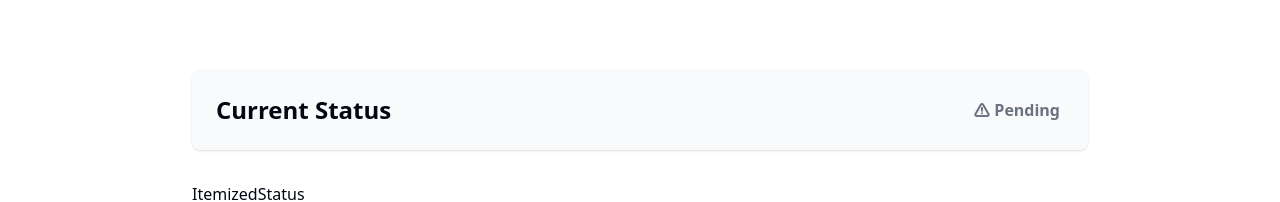
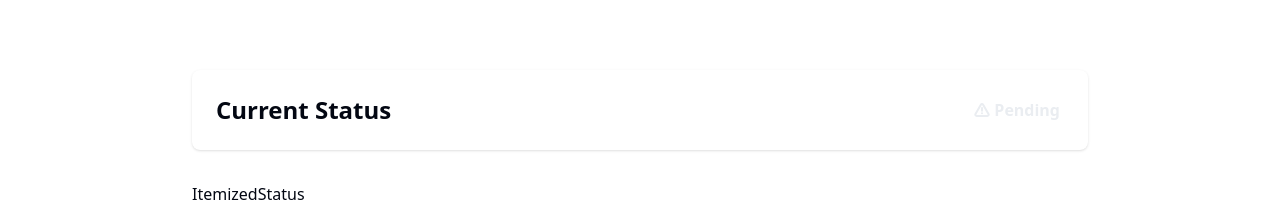
Before and after one commit to bnrobinson93/virtru-takehome, a React (Vite) app: page / in a window 1280 px wide. Shown: the part 141-343 px from the top of the page. Built offline with nearby package versions, Linux system fonts and the light colour scheme; no server answers.

Commit message:
Style changes

```diff
--- a/src/HealthDashboard/Header.tsx
+++ b/src/HealthDashboard/Header.tsx
@@ -1,28 +1,35 @@
 import { Filter, Pause, Play } from "lucide-react";
-import { Button } from '@/components/ui/button';
+import { Button } from "@/components/ui/button";
 
-type Props = {pause: () => void, resume: () => void, paused: boolean}
+type Props = { pause: () => void; resume: () => void; paused: boolean };
 
-function Header({pause, resume, paused}: Props) {
+function Header({ pause, resume, paused }: Props) {
   const action = paused ? resume : pause;
   const buttonText = paused ? "Resume Updates" : "Pause Updates";
   const Icon = paused ? <Play size={24} /> : <Pause size={24} />;
 
   return (
-      <header className="flex gap-2 items-center justify-between top-0 px-4 py-2 bg-gray-100 dark:bg-gray-900 h-14">
-        <div className="font-bold text-3xl">Health Check</div>
+    <header className="top-0 flex h-14 items-center justify-between gap-2 bg-gray-400 px-4 py-2 dark:bg-gray-600">
+      <div className="text-3xl font-bold">Health Check</div>
       <nav>
-          <Button variant="secondary" className="text-primary-500 hover:text-primary-950 px-2">
+        <Button
+          variant="secondary"
+          className="px-2 text-primary-500 hover:text-primary-950"
+        >
           <Filter />
-            <span className="hidden sm:inline-block -ml-1">Filter</span>
+          <span className="-ml-1 hidden sm:inline-block">Filter</span>
         </Button>
-          <Button variant="secondary" className="text-primary-500 hover:text-primary-950 px-2" onClick={action}>
+        <Button
+          variant="secondary"
+          className="px-2 text-primary-500 hover:text-primary-950"
+          onClick={action}
+        >
           {Icon}
-            <span className="hidden sm:inline-block -ml-1">{buttonText}</span>
+          <span className="-ml-1 hidden sm:inline-block">{buttonText}</span>
         </Button>
       </nav>
     </header>
-  )
+  );
 }
 
-export default Header
+export default Header;
--- a/tailwind.config.js
+++ b/tailwind.config.js
@@ -1,85 +1,97 @@
 /** @type {import('tailwindcss').Config} */
 export default {
   darkMode: ["class"],
-    content: [
-    "./index.html",
-    "./src/**/*.{js,ts,jsx,tsx}",
-  ],
+  content: ["./index.html", "./src/**/*.{js,ts,jsx,tsx}"],
   theme: {
     extend: {
       colors: {
-  			transparent: 'transparent',
-  			black: '#000',
-  			white: '#fff',
-  			background: 'hsl(var(--background))',
-  			foreground: 'hsl(var(--foreground))',
+        transparent: "transparent",
+        black: "#000",
+        white: "#fff",
+        background: "hsl(var(--background))",
+        foreground: "hsl(var(--foreground))",
         accent: {
-  				DEFAULT: 'hsl(var(--accent))',
-  				foreground: 'hsl(var(--accent-foreground))'
+          DEFAULT: "hsl(var(--accent))",
+          foreground: "hsl(var(--accent-foreground))",
         },
         secondary: {
-  				'50': '#FFFFFF',
-  				'100': '#FFFFFF',
-  				'200': '#FAFCFC',
-  				'300': '#F7F9FA',
-  				'400': '#F2F5F7',
-  				'500': '#eaedf1',
-  				'600': '#BFCBDB',
-  				'700': '#8497B5',
-  				'800': '#546A91',
-  				'900': '#30446E',
-  				'950': '#142347',
-  				DEFAULT: 'hsl(var(--secondary))',
-  				foreground: 'hsl(var(--secondary-foreground))'
+          50: "#E9F1F5",
+          100: "#D5E5ED",
+          200: "#9DBDD1",
+          300: "#6E99B8",
+          400: "#265180",
+          500: "#001E4A",
+          600: "#001942",
+          700: "#001438",
+          800: "#000E2B",
+          900: "#000921",
+          950: "#000514",
+          DEFAULT: "hsl(var(--secondary))",
+          foreground: "hsl(var(--secondary-foreground))",
+        },
+        gray: {
+          50: "#FFFFFF",
+          100: "#FFFFFF",
+          200: "#FAFCFC",
+          300: "#F7F9FA",
+          400: "#F2F5F7",
+          500: "#eaedf1",
+          600: "#BFCBDB",
+          700: "#8497B5",
+          800: "#546A91",
+          900: "#30446E",
+          950: "#142347",
+          DEFAULT: "hsl(var(--gray))",
+          foreground: "hsl(var(--gray-foreground))",
         },
         primary: {
-  				'50': '#E9F1F5',
-  				'100': '#D5E5ED',
-  				'200': '#9DBDD1',
-  				'300': '#6E99B8',
-  				'400': '#265180',
-  				'500': '#001E4A',
-  				'600': '#001942',
-  				'700': '#001438',
-  				'800': '#000E2B',
-  				'900': '#000921',
-  				'950': '#000514',
-  				DEFAULT: 'hsl(var(--primary))',
-  				foreground: 'hsl(var(--primary-foreground))'
+          50: "#E9F1F5",
+          100: "#D5E5ED",
+          200: "#9DBDD1",
+          300: "#6E99B8",
+          400: "#265180",
+          500: "#001E4A",
+          600: "#001942",
+          700: "#001438",
+          800: "#000E2B",
+          900: "#000921",
+          950: "#000514",
+          DEFAULT: "hsl(var(--primary))",
+          foreground: "hsl(var(--primary-foreground))",
         },
         card: {
-  				DEFAULT: 'hsl(var(--card))',
-  				foreground: 'hsl(var(--card-foreground))'
+          DEFAULT: "hsl(var(--card))",
+          foreground: "hsl(var(--card-foreground))",
         },
         popover: {
-  				DEFAULT: 'hsl(var(--popover))',
-  				foreground: 'hsl(var(--popover-foreground))'
+          DEFAULT: "hsl(var(--popover))",
+          foreground: "hsl(var(--popover-foreground))",
         },
         muted: {
-  				DEFAULT: 'hsl(var(--muted))',
-  				foreground: 'hsl(var(--muted-foreground))'
+          DEFAULT: "hsl(var(--muted))",
+          foreground: "hsl(var(--muted-foreground))",
         },
         destructive: {
-  				DEFAULT: 'hsl(var(--destructive))',
-  				foreground: 'hsl(var(--destructive-foreground))'
+          DEFAULT: "hsl(var(--destructive))",
+          foreground: "hsl(var(--destructive-foreground))",
         },
-  			border: 'hsl(var(--border))',
-  			input: 'hsl(var(--input))',
-  			ring: 'hsl(var(--ring))',
+        border: "hsl(var(--border))",
+        input: "hsl(var(--input))",
+        ring: "hsl(var(--ring))",
         chart: {
-  				'1': 'hsl(var(--chart-1))',
-  				'2': 'hsl(var(--chart-2))',
-  				'3': 'hsl(var(--chart-3))',
-  				'4': 'hsl(var(--chart-4))',
-  				'5': 'hsl(var(--chart-5))'
-  			}
+          1: "hsl(var(--chart-1))",
+          2: "hsl(var(--chart-2))",
+          3: "hsl(var(--chart-3))",
+          4: "hsl(var(--chart-4))",
+          5: "hsl(var(--chart-5))",
+        },
       },
       borderRadius: {
-  			lg: 'var(--radius)',
-  			md: 'calc(var(--radius) - 2px)',
-  			sm: 'calc(var(--radius) - 4px)'
-  		}
-  	}
+        lg: "var(--radius)",
+        md: "calc(var(--radius) - 2px)",
+        sm: "calc(var(--radius) - 4px)",
+      },
+    },
   },
   plugins: [require("tailwindcss-animate")],
-}
+};
```
Lines whose indentation alone changed are shown as unchanged.
